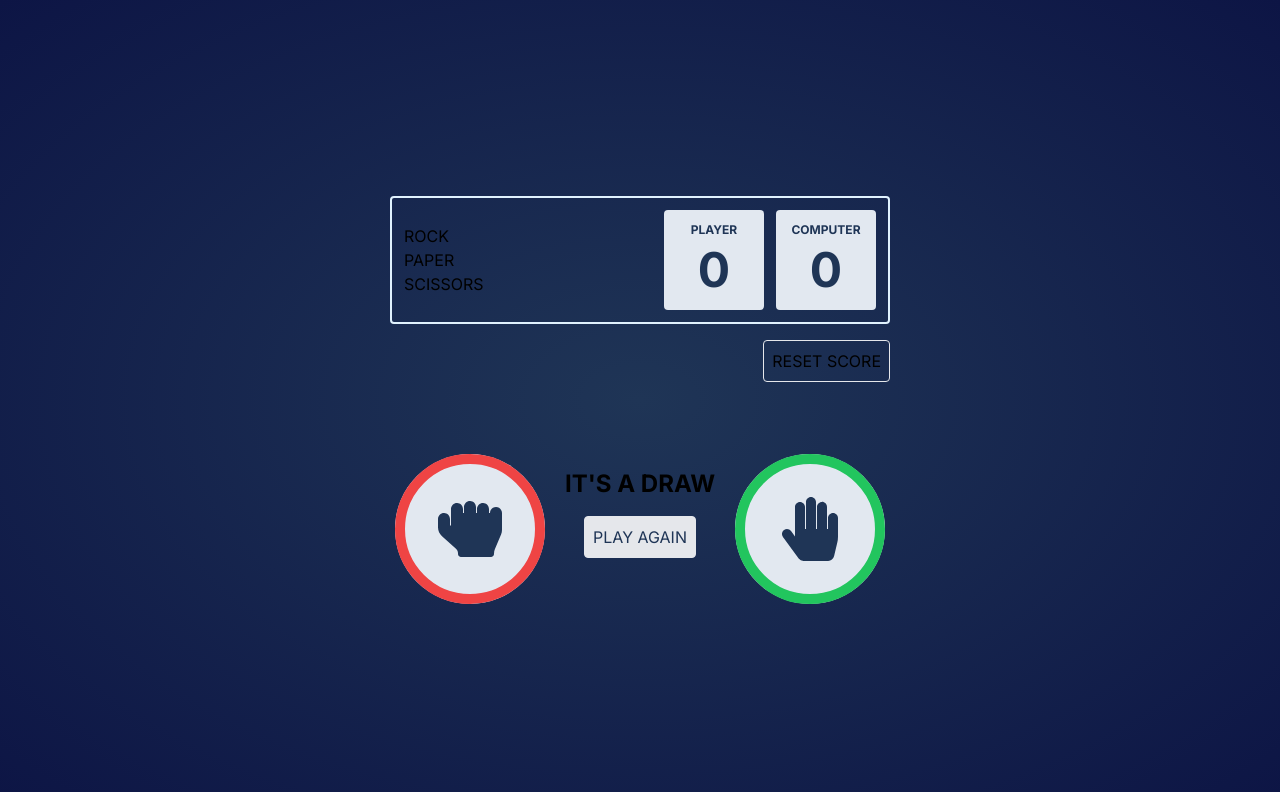
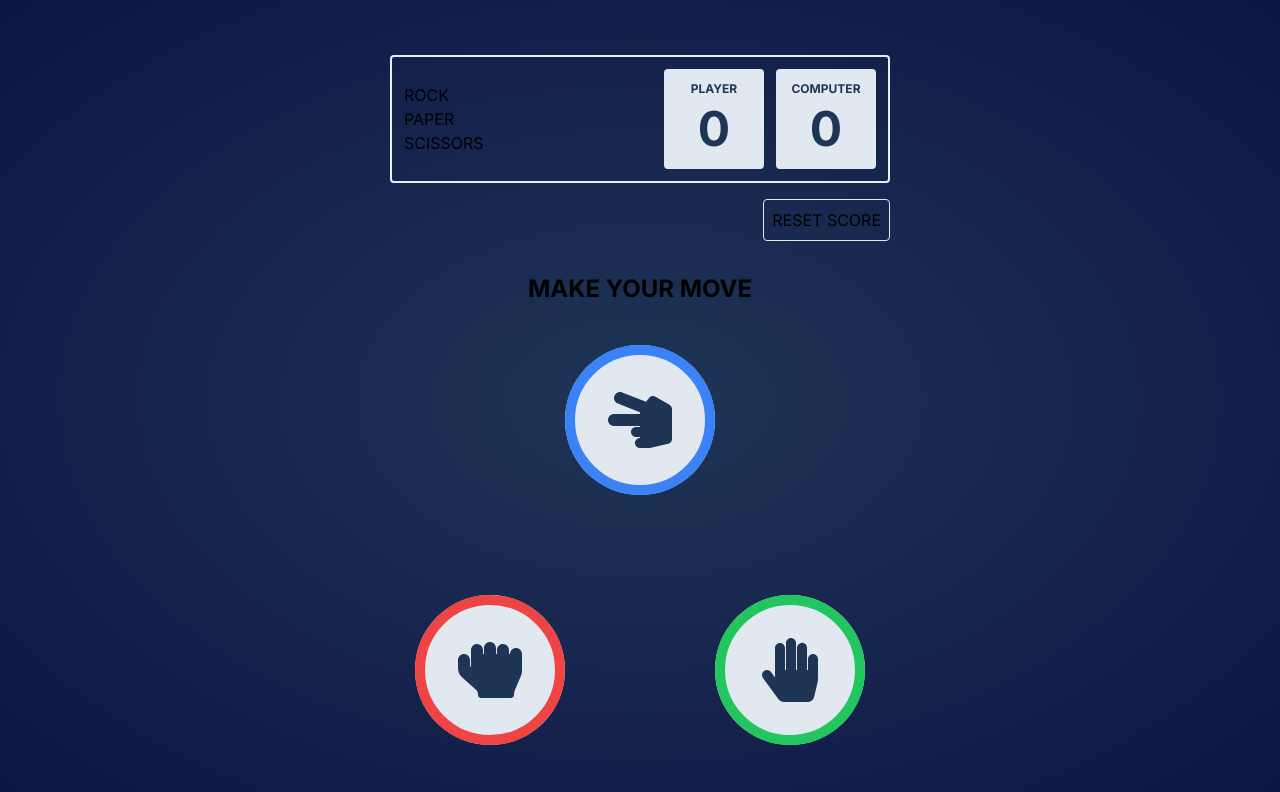
Before and after one commit to PervaizAhmad/Next-RPS-Battle, a Next.js app: page / in a window 1280 px wide. Shown: the top 792 px of the page. Built offline with nearby package versions, Linux system fonts and the light colour scheme.

Commit message:
feat: add game logic

```diff
--- a/app/page.tsx
+++ b/app/page.tsx
@@ -3,7 +3,7 @@
 import Moves from "@/components/moves";
 import Results from "@/components/results";
 import ScoreBoard from "@/components/scoreBoard";
-import { useState } from "react";
+import { useState, useEffect, useRef } from "react";
 
 export enum GameMoves {
   ROCK = 0,
@@ -12,13 +12,61 @@
 }
 
 export default function Home() {
-  const [showResults, setShowResults] = useState(true);
+  const [showResults, setShowResults] = useState(false);
   const [playerScore, setPlayerScore] = useState(0);
   const [computerScore, setComputerScore] = useState(0);
+  const [moves, setMoves] = useState<{
+    player: GameMoves;
+    computer: GameMoves;
+    win: boolean;
+  }>({ player: GameMoves.ROCK, computer: GameMoves.ROCK, win: false });
+
+  const [isFirstMount, setIsFirstMount] = useState(true); // ref to store first mount flag
+
+  useEffect(() => {
+    if (isFirstMount) {
+      // skip if component is mounted for the first time
+      setIsFirstMount(false);
+    } else {
+      setShowResults(true);
+    }
+  }, [moves]);
 
   const resetScore = (): void => {
     setPlayerScore(0);
     setComputerScore(0);
+  };
+
+  const calculateResults = (playerMove: GameMoves): void => {
+    // generate a random move
+    const computerMove: GameMoves = Math.floor(Math.random() * 3);
+
+    // check if player won
+    let win = false;
+    switch (playerMove) {
+      case 0:
+        if (computerMove === 2) win = true;
+        break;
+      case 1:
+        if (computerMove === 0) win = true;
+        break;
+      case 2:
+        if (computerMove === 1) win = true;
+        break;
+    }
+
+    if (win) {
+      console.warn("win");
+      setPlayerScore(playerScore + 1);
+    } else if (playerMove !== computerMove) {
+      console.warn("loss");
+      setComputerScore(computerScore + 1);
+    } else {
+      console.warn("draw");
+    }
+
+    // update state --> useEffect will be triggered
+    setMoves({ player: playerMove, computer: computerMove, win });
   };
 
   return (
@@ -33,15 +81,15 @@
       {showResults ? (
         <Results
           moves={{
-            player: GameMoves.ROCK,
-            computer: GameMoves.ROCK,
+            player: moves.player,
+            computer: moves.computer,
           }}
-          win={false}
-          draw={true}
+          win={moves.win}
+          draw={moves.player === moves.computer}
           playAgain={() => setShowResults(false)}
         />
       ) : (
-        <Moves />
+        <Moves makeMove={calculateResults} />
       )}
     </main>
   );
--- a/components/moves.tsx
+++ b/components/moves.tsx
@@ -1,12 +1,16 @@
 import { FaHandPaper, FaHandRock, FaHandScissors } from "react-icons/fa";
 import { GameMoves } from "@/app/page";
 
-export default function Moves() {
+export default function Moves({
+  makeMove,
+}: {
+  makeMove: (sign: GameMoves) => void;
+}) {
   return (
     <div className="flex justify-center items-center flex-col w-full">
       <h1 className="text-2xl font-bold">MAKE YOUR MOVE</h1>
       <div className="grid grid-cols-3 pt-10">
-        <div className="grid place-items-center col-start-2 rounded-full bg-slate-200 cursor-pointer hover:bg-blue-300 ease-out duration-300">
+        <div className="grid place-items-center col-start-2 rounded-full bg-slate-200 cursor-pointer hover:bg-blue-300 ease-out duration-300" onClick={() => makeMove(GameMoves.SCISSOR)}>
           <div className="grid place-items-center w-[150px] rounded-full aspect-square border-[10px] border-blue-500">
             <FaHandScissors size="4rem" color="#1F3556" />
           </div>
@@ -16,13 +20,13 @@
           <div className="w-[100px] aspect-square">{/* Empty Spacer */}</div>
         </div>
 
-        <div className="grid place-items-center col-start-1 rounded-full bg-slate-200 cursor-pointer hover:bg-red-300 ease-out duration-300">
+        <div className="grid place-items-center col-start-1 rounded-full bg-slate-200 cursor-pointer hover:bg-red-300 ease-out duration-300" onClick={() => makeMove(GameMoves.ROCK)}>
           <div className="grid place-items-center w-[150px] rounded-full aspect-square border-[10px] border-red-500">
             <FaHandRock size="4rem" color="#1F3556" />
           </div>
         </div>
 
-        <div className="grid place-items-center col-start-3 rounded-full bg-slate-200 cursor-pointer hover:bg-green-300 ease-out duration-300">
+        <div className="grid place-items-center col-start-3 rounded-full bg-slate-200 cursor-pointer hover:bg-green-300 ease-out duration-300" onClick={() => makeMove(GameMoves.PAPER)}>
           <div className="grid place-items-center w-[150px] rounded-full aspect-square border-[10px] border-green-500">
             <FaHandPaper size="4rem" color="#1F3556" />
           </div>
```
